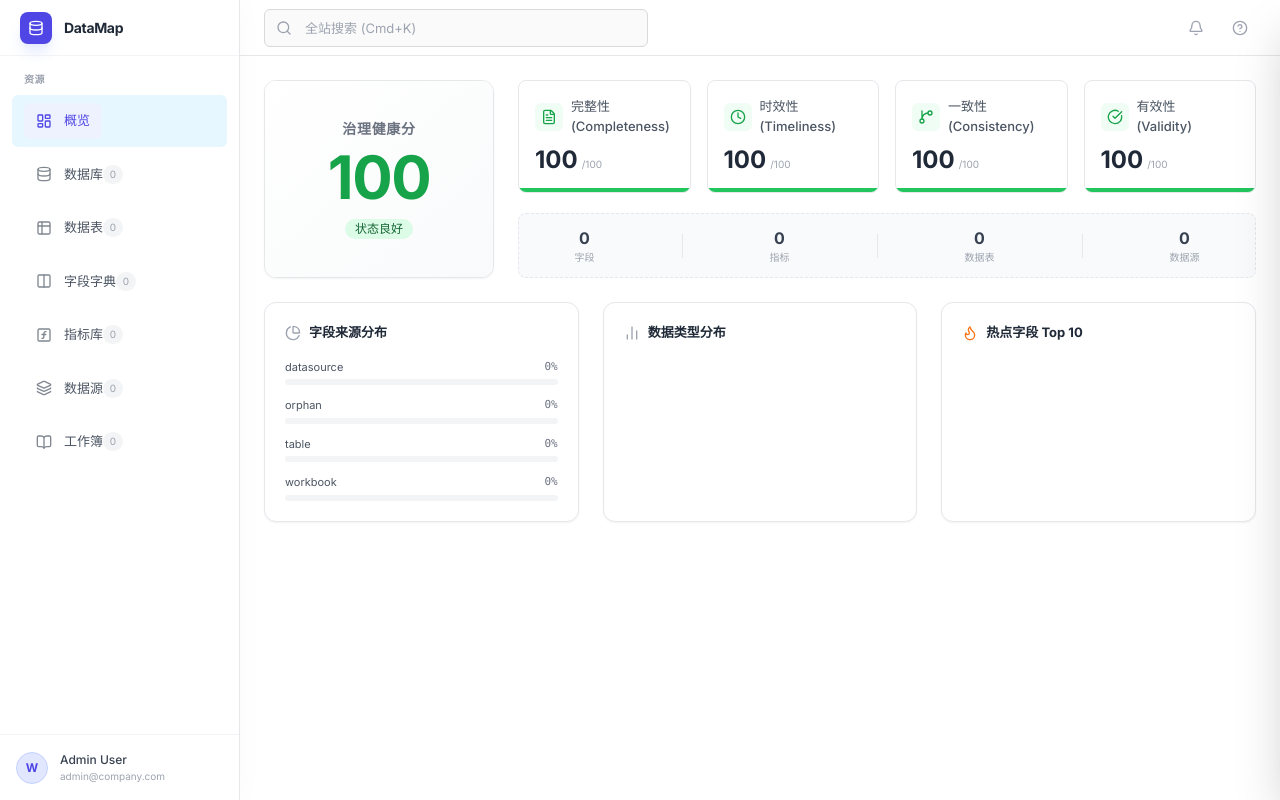
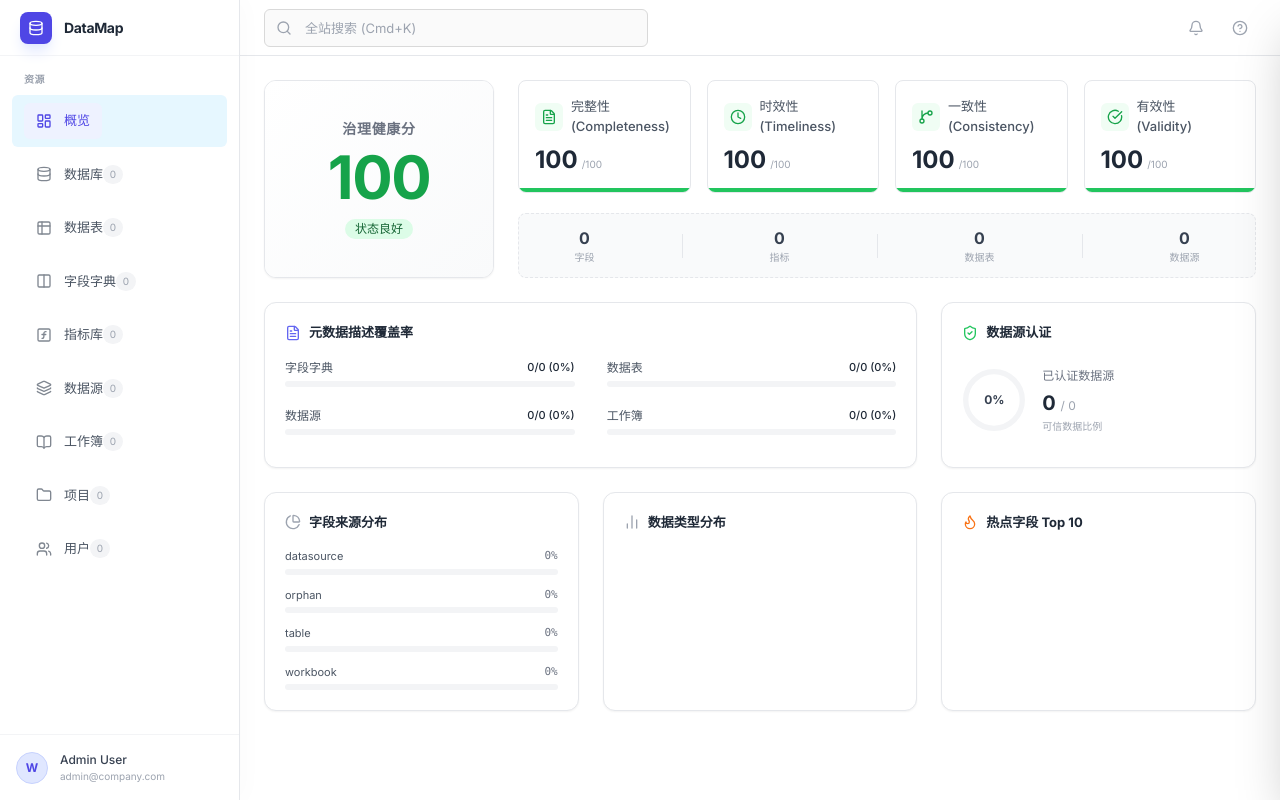
Before and after one commit to dabaige53/metadata01, a Flask app: page / in a window 1280 px wide. Run offline with Flask 3, Linux system fonts and the light colour scheme; data that the repository does not hold is empty; some libraries are stand-ins or nearby versions.

Commit message:
feat: 添加项目和用户模块，并为概览页新增元数据描述覆盖率和数据源认证展示。

```diff
--- a/app/routes/api.py
+++ b/app/routes/api.py
@@ -5,8 +5,9 @@ REST API 路由
 from flask import Blueprint, jsonify, request, g
 from sqlalchemy import func, case
 from ..models import (
-    Database, DBTable, Field, Datasource, Workbook, View,
-    CalculatedField, Metric, MetricVariant, MetricDuplicate
+    Database, DBTable, DBColumn, Field, Datasource, Workbook, View,
+    CalculatedField, Metric, MetricVariant, MetricDuplicate,
+    TableauUser, Project
 )
 
 api_bp = Blueprint('api', __name__)
@@ -32,7 +33,9 @@ def get_stats():
         'views': session.query(View).count(),
         'metrics': calc_fields_count,  # 指标数量 = 计算字段数量
         'duplicateMetrics': 0,  # 暂不计算重复
-        'orphanedFields': session.query(Field).outerjoin(Field.views).filter(View.id == None).count()
+        'orphanedFields': session.query(Field).outerjoin(Field.views).filter(View.id == None).count(),
+        'projects': session.query(Project).count(),
+        'users': session.query(TableauUser).count()
     }
 
     return jsonify(stats)
@@ -951,7 +954,6 @@ def get_lineage_graph(item_type, item_id):
     })
 
 
-# ==================== 治理操作接口 - 已禁用 (只读展示) ====================
 @api_bp.route('/governance/merge', methods=['POST'])
 def merge_metrics(): return jsonify({'error': '只读模式，治理操作已禁用'}), 405
 
@@ -960,3 +962,353 @@ def deprecate_metrics(): return jsonify({'error': '只读模式，治理操作
 
 @api_bp.route('/governance/cleanup', methods=['POST'])
 def cleanup_fields(): return jsonify({'error': '只读模式，治理操作已禁用'}), 405
+
+
+# ==================== 数据质量接口 ====================
+
+@api_bp.route('/quality/overview')
+def get_quality_overview():
+    """获取数据质量概览 - 描述覆盖率、认证状态等"""
+    session = g.db_session
+
+    # 字段描述覆盖率
+    total_fields = session.query(Field).count()
+    fields_with_desc = session.query(Field).filter(
+        Field.description != None,
+        Field.description != ''
+    ).count()
+    field_desc_coverage = round(fields_with_desc / total_fields * 100, 1) if total_fields else 0
+
+    # 数据源描述覆盖率
+    total_datasources = session.query(Datasource).count()
+    ds_with_desc = session.query(Datasource).filter(
+        Datasource.description != None,
+        Datasource.description != ''
+    ).count()
+    ds_desc_coverage = round(ds_with_desc / total_datasources * 100, 1) if total_datasources else 0
+
+    # 数据源认证状态
+    certified_ds = session.query(Datasource).filter(Datasource.is_certified == True).count()
+    certification_rate = round(certified_ds / total_datasources * 100, 1) if total_datasources else 0
+
+    # 表描述覆盖率
+    total_tables = session.query(DBTable).count()
+    tables_with_desc = session.query(DBTable).filter(
+        DBTable.description != None,
+        DBTable.description != ''
+    ).count()
+    table_desc_coverage = round(tables_with_desc / total_tables * 100, 1) if total_tables else 0
+
+    # 工作簿描述覆盖率
+    total_workbooks = session.query(Workbook).count()
+    wb_with_desc = session.query(Workbook).filter(
+        Workbook.description != None,
+        Workbook.description != ''
+    ).count()
+    wb_desc_coverage = round(wb_with_desc / total_workbooks * 100, 1) if total_workbooks else 0
+
+    # 计算综合质量分数
+    quality_score = int((field_desc_coverage + ds_desc_coverage + certification_rate + table_desc_coverage) / 4)
+
+    return jsonify({
+        'quality_score': quality_score,
+        'field_coverage': {
+            'total': total_fields,
+            'with_description': fields_with_desc,
+            'coverage_rate': field_desc_coverage
+        },
+        'datasource_coverage': {
+            'total': total_datasources,
+            'with_description': ds_with_desc,
+            'coverage_rate': ds_desc_coverage,
+            'certified': certified_ds,
+            'certification_rate': certification_rate
+        },
+        'table_coverage': {
+            'total': total_tables,
+            'with_description': tables_with_desc,
+            'coverage_rate': table_desc_coverage
+        },
+        'workbook_coverage': {
+            'total': total_workbooks,
+            'with_description': wb_with_desc,
+            'coverage_rate': wb_desc_coverage
+        }
+    })
+
+
+@api_bp.route('/quality/uncovered-fields')
+def get_uncovered_fields():
+    """获取缺少描述的字段列表"""
+    session = g.db_session
+    page = request.args.get('page', 1, type=int)
+    page_size = request.args.get('page_size', 50, type=int)
+
+    query = session.query(Field).filter(
+        (Field.description == None) | (Field.description == '')
+    )
+
+    total = query.count()
+    offset = (page - 1) * page_size
+    fields = query.offset(offset).limit(page_size).all()
+
+    results = []
+    for f in fields:
+        results.append({
+            'id': f.id,
+            'name': f.name,
+            'data_type': f.data_type,
+            'role': f.role,
+            'datasource_name': f.datasource.name if f.datasource else '-',
+            'datasource_id': f.datasource_id,
+            'table_name': f.table.name if f.table else '-'
+        })
+
+    return jsonify({
+        'items': results,
+        'total': total,
+        'page': page,
+        'page_size': page_size
+    })
+
+
+@api_bp.route('/quality/uncertified-datasources')
+def get_uncertified_datasources():
+    """获取未认证的数据源列表"""
+    session = g.db_session
+
+    datasources = session.query(Datasource).filter(
+        (Datasource.is_certified == False) | (Datasource.is_certified == None)
+    ).all()
+
+    results = []
+    for ds in datasources:
+        results.append({
+            'id': ds.id,
+            'name': ds.name,
+            'project_name': ds.project_name,
+            'owner': ds.owner,
+            'has_description': bool(ds.description),
+            'field_count': len(ds.fields),
+            'workbook_count': len(ds.workbooks)
+        })
+
+    return jsonify({
+        'items': results,
+        'total': len(results)
+    })
+
+
+# ==================== 项目接口 ====================
+
+@api_bp.route('/projects')
+def get_projects():
+    """获取项目列表及统计"""
+    session = g.db_session
+
+    projects = session.query(Project).all()
+
+    # 统计各项目资产数量
+    results = []
+    for p in projects:
+        # 通过 project_name 统计关联资产
+        ds_count = session.query(Datasource).filter(
+            Datasource.project_name == p.name
+        ).count()
+        wb_count = session.query(Workbook).filter(
+            Workbook.project_name == p.name
+        ).count()
+
+        results.append({
+            'id': p.id,
+            'name': p.name,
+            'description': p.description,
+            'datasource_count': ds_count,
+            'workbook_count': wb_count,
+            'total_assets': ds_count + wb_count
+        })
+
+    # 按资产数量排序
+    results.sort(key=lambda x: x['total_assets'], reverse=True)
+
+    return jsonify({
+        'items': results,
+        'total': len(results)
+    })
+
+
+@api_bp.route('/projects/<project_id>')
+def get_project_detail(project_id):
+    """获取项目详情及关联资产"""
+    session = g.db_session
+
+    project = session.query(Project).filter(Project.id == project_id).first()
+    if not project:
+        return jsonify({'error': 'Not found'}), 404
+
+    # 获取关联的数据源
+    datasources = session.query(Datasource).filter(
+        Datasource.project_name == project.name
+    ).all()
+
+    # 获取关联的工作簿
+    workbooks = session.query(Workbook).filter(
+        Workbook.project_name == project.name
+    ).all()
+
+    return jsonify({
+        'id': project.id,
+        'name': project.name,
+        'description': project.description,
+        'datasources': [{
+            'id': ds.id,
+            'name': ds.name,
+            'owner': ds.owner,
+            'is_certified': ds.is_certified,
+            'field_count': len(ds.fields)
+        } for ds in datasources],
+        'workbooks': [{
+            'id': wb.id,
+            'name': wb.name,
+            'owner': wb.owner,
+            'view_count': len(wb.views)
+        } for wb in workbooks]
+    })
+
+
+# ==================== 用户接口 ====================
+
+@api_bp.route('/users')
+def get_users():
+    """获取用户列表及资产统计"""
+    session = g.db_session
+
+    users = session.query(TableauUser).all()
+
+    results = []
+    for u in users:
+        # 统计用户拥有的资产
+        ds_count = session.query(Datasource).filter(
+            Datasource.owner == u.name
+        ).count()
+        wb_count = session.query(Workbook).filter(
+            Workbook.owner == u.name
+        ).count()
+
+        results.append({
+            'id': u.id,
+            'name': u.name,
+            'display_name': u.display_name,
+            'email': u.email,
+            'site_role': u.site_role,
+            'datasource_count': ds_count,
+            'workbook_count': wb_count,
+            'total_assets': ds_count + wb_count
+        })
+
+    # 按资产数量排序
+    results.sort(key=lambda x: x['total_assets'], reverse=True)
+
+    return jsonify({
+        'items': results,
+        'total': len(results)
+    })
+
+
+@api_bp.route('/users/<user_id>')
+def get_user_detail(user_id):
+    """获取用户详情及拥有的资产"""
+    session = g.db_session
+
+    user = session.query(TableauUser).filter(TableauUser.id == user_id).first()
+    if not user:
+        return jsonify({'error': 'Not found'}), 404
+
+    # 获取用户的数据源
+    datasources = session.query(Datasource).filter(
+        Datasource.owner == user.name
+    ).all()
+
+    # 获取用户的工作簿
+    workbooks = session.query(Workbook).filter(
+        Workbook.owner == user.name
+    ).all()
+
+    return jsonify({
+        'id': user.id,
+        'name': user.name,
+        'display_name': user.display_name,
+        'email': user.email,
+        'site_role': user.site_role,
+        'datasources': [{
+            'id': ds.id,
+            'name': ds.name,
+            'project_name': ds.project_name,
+            'is_certified': ds.is_certified
+        } for ds in datasources],
+        'workbooks': [{
+            'id': wb.id,
+            'name': wb.name,
+            'project_name': wb.project_name,
+            'view_count': len(wb.views)
+        } for wb in workbooks]
+    })
+
+
+# ==================== 资产健康评分接口 ====================
+
+@api_bp.route('/health/datasources')
+def get_datasource_health():
+    """获取数据源健康评分排名"""
+    session = g.db_session
+    import datetime
+
+    datasources = session.query(Datasource).all()
+
+    results = []
+    for ds in datasources:
+        # 计算健康分
+        score = 100
+        issues = []
+
+        # 无描述 -20分
+        if not ds.description:
+            score -= 20
+            issues.append('缺少描述')
+
+        # 未认证 -15分
+        if not ds.is_certified:
+            score -= 15
+            issues.append('未认证')
+
+        # 数据刷新超过30天 -25分
+        if ds.has_extract and ds.extract_last_refresh_time:
+            days_since_refresh = (datetime.datetime.now(datetime.timezone.utc) - ds.extract_last_refresh_time).days if ds.extract_last_refresh_time.tzinfo else (datetime.datetime.now() - ds.extract_last_refresh_time).days
+            if days_since_refresh > 30:
+                score -= 25
+                issues.append(f'数据过期({days_since_refresh}天)')
+
+        # 无关联表 -10分
+        if not ds.tables:
+            score -= 10
+            issues.append('无上游表')
+
+        results.append({
+            'id': ds.id,
+            'name': ds.name,
+            'project_name': ds.project_name,
+            'owner': ds.owner,
+            'health_score': max(0, score),
+            'issues': issues,
+            'is_certified': ds.is_certified,
+            'has_description': bool(ds.description)
+        })
+
+    # 按健康分排序
+    results.sort(key=lambda x: x['health_score'])
+
+    return jsonify({
+        'items': results,
+        'total': len(results),
+        'avg_score': round(sum(r['health_score'] for r in results) / len(results), 1) if results else 0
+    })
--- a/app/static/js/app.js
+++ b/app/static/js/app.js
@@ -133,10 +133,25 @@ function renderList() {
     const c = document.getElementById('main-content');
     const n = state.filteredData.length;
     const t = state.activeModule;
-    const titles = { databases: '数据库', tables: '数据表', fields: '字段字典', metrics: '指标库', datasources: '数据源', workbooks: '工作簿' };
+    const titles = {
+        databases: '数据库',
+        tables: '数据表',
+        fields: '字段字典',
+        metrics: '指标库',
+        datasources: '数据源',
+        workbooks: '工作簿',
+        projects: '项目',
+        users: '用户'
+    };
 
     // 排序按钮
-    const sortCfg = { fields: ['usageCount:热度', 'name:名称'], metrics: ['complexity:复杂度', 'referenceCount:引用'], tables: ['field_count:字段数'] };
+    const sortCfg = {
+        fields: ['usageCount:热度', 'name:名称'],
+        metrics: ['complexity:复杂度', 'referenceCount:引用'],
+        tables: ['field_count:字段数'],
+        projects: ['total_assets:资产数', 'name:名称'],
+        users: ['total_assets:资产数', 'name:名称']
+    };
     const sortBtns = (sortCfg[t] || []).map(s => {
         const [k, l] = s.split(':');
         const active = state.sortOption === k;
@@ -222,6 +237,8 @@ function getModuleContent(t) {
         case 'metrics': return renderMetricsTable();
         case 'datasources': return renderDSTable();
         case 'workbooks': return renderWBTable();
+        case 'projects': return renderProjectsTable();
+        case 'users': return renderUsersTable();
         default: return '';
     }
 }
@@ -456,11 +473,49 @@ async function navigateWithFilter(module, filterKey, filterVal) {
     await switchModule(module, initialFilters);
 }
 
+// ===================== 项目表格 =====================
+function renderProjectsTable() {
+    return `<table class="data-table">
+        <thead><tr><th>项目名称</th><th>简介</th><th>数据源</th><th>工作簿</th><th>资产总数</th></tr></thead>
+        <tbody>${state.filteredData.map(i => `
+            <tr onclick="showDetail('${i.id}','projects')">
+                <td><div class="cell-main"><i data-lucide="folder" class="icon proj"></i><span class="name">${i.name}</span></div></td>
+                <td class="muted"><span class="truncate max-w-[200px]">${i.description || '-'}</span></td>
+                <td class="num">${i.datasource_count || 0}</td>
+                <td class="num">${i.workbook_count || 0}</td>
+                <td class="num font-bold">${i.total_assets || 0}</td>
+            </tr>`).join('')}
+        </tbody>
+    </table>`;
+}
+
+// ===================== 用户表格 =====================
+function renderUsersTable() {
+    return `<table class="data-table">
+        <thead><tr><th>用户名</th><th>显示名称</th><th>角色</th><th>数据源</th><th>工作簿</th><th>资产总数</th></tr></thead>
+        <tbody>${state.filteredData.map(i => `
+            <tr onclick="showDetail('${i.id}','users')">
+                <td><div class="cell-main"><i data-lucide="user" class="icon user"></i><span class="name">${i.name}</span></div></td>
+                <td>${i.display_name || '-'}</td>
+                <td><span class="tag role">${i.site_role || 'User'}</span></td>
+                <td class="num">${i.datasource_count || 0}</td>
+                <td class="num">${i.workbook_count || 0}</td>
+                <td class="num font-bold">${i.total_assets || 0}</td>
+            </tr>`).join('')}
+        </tbody>
+    </table>`;
+}
+
+
 // ===================== 概览 (新版治理仪表盘) =====================
 async function renderOverview() {
     const c = document.getElementById('main-content');
     try {
-        const d = await api.get('/dashboard/analysis');
+        // 并行请求：获取仪表盘分析数据和质量概览数据
+        const [d, qualityData] = await Promise.all([
+            api.get('/dashboard/analysis'),
+            api.get('/quality/overview').catch(() => null) // 允许失败 (向后兼容)
+        ]);
 
         // 确保 scores 存在 (兼容旧接口)
         const scores = d.governance_scores || { completeness: 0, timeliness: 0, consistency: 0, validity: 0 };
@@ -471,7 +526,6 @@ async function renderOverview() {
 
         // 辅助函数: 构建维度卡片
         const buildDimCard = (label, score, icon, color) => {
-            const status = score >= 90 ? 'good' : score >= 70 ? 'warn' : 'bad';
             const statusColor = score >= 90 ? 'text-green-600' : score >= 70 ? 'text-orange-500' : 'text-red-500';
             const bgClass = score >= 90 ? 'bg-green-50' : score >= 70 ? 'bg-orange-50' : 'bg-red-50';
 
@@ -541,6 +595,44 @@ async function renderOverview() {
             </div>`;
         };
 
+        // 辅助函数: 构建覆盖率进度条 (新)
+        const buildCoverageBar = (title, data) => {
+            const pct = data.coverage_rate || 0;
+            const color = pct >= 80 ? 'bg-green-500' : pct >= 50 ? 'bg-yellow-500' : 'bg-red-500';
+            return `
+            <div class="mb-3 last:mb-0">
+                <div class="flex justify-between items-center mb-1">
+                    <span class="text-[12px] text-gray-600">${title}</span>
+                    <span class="text-[11px] font-medium text-gray-800">${data.with_description}/${data.total} (${pct}%)</span>
+                </div>
+                <div class="h-1.5 w-full bg-gray-100 rounded-full overflow-hidden">
+                    <div class="h-full ${color}" style="width: ${pct}%"></div>
+                </div>
+            </div>`;
+        };
+
+        // 辅助函数: 构建认证状态环 (新)
+        const buildCertPie = (data) => {
+            const pct = data.certification_rate || 0;
+            const color = pct >= 80 ? 'text-green-500' : pct >= 50 ? 'text-yellow-500' : 'text-red-500';
+
+            return `
+            <div class="flex items-center gap-4">
+                <div class="relative w-16 h-16 flex items-center justify-center">
+                    <svg viewBox="0 0 36 36" class="w-full h-full transform -rotate-90">
+                        <path d="M18 2.0845 a 15.9155 15.9155 0 0 1 0 31.831 a 15.9155 15.9155 0 0 1 0 -31.831" fill="none" stroke="#f3f4f6" stroke-width="3" />
+                        <path d="M18 2.0845 a 15.9155 15.9155 0 0 1 0 31.831 a 15.9155 15.9155 0 0 1 0 -31.831" fill="none" stroke="currentColor" stroke-width="3" stroke-dasharray="${pct}, 100" class="${color}" />
+                    </svg>
+                    <div class="absolute text-[12px] font-bold text-gray-700">${pct}%</div>
+                </div>
+                <div class="flex-1">
+                    <div class="text-[12px] text-gray-500 mb-1">已认证数据源</div>
+                    <div class="text-xl font-bold text-gray-800">${data.certified} <span class="text-xs font-normal text-gray-400">/ ${data.total}</span></div>
+                    <div class="text-[10px] text-gray-400 mt-0.5">可信数据比例</div>
+                </div>
+            </div>`;
+        };
+
         // 颜色映射
         const typeColors = k => ({ 'string': '#10b981', 'integer': '#3b82f6', 'real': '#f59e0b', 'datetime': '#8b5cf6', 'boolean': '#6366f1' }[k] || '#94a3b8');
 
@@ -595,6 +687,34 @@ async function renderOverview() {
                         </div>
                     </div>
                 </div>
+
+                <!-- 新增：数据质量仪表盘 (如果有质量数据) -->
+                ${qualityData ? `
+                <div class="grid grid-cols-1 md:grid-cols-3 gap-6">
+                    <!-- 描述覆盖率 -->
+                    <div class="col-span-2 bg-white p-5 rounded-xl border border-gray-200 shadow-sm">
+                        <h4 class="text-[13px] font-bold text-gray-800 mb-4 flex items-center gap-2">
+                            <i data-lucide="file-text" class="w-4 h-4 text-indigo-500"></i> 元数据描述覆盖率
+                        </h4>
+                        <div class="grid grid-cols-2 gap-x-8 gap-y-2">
+                             ${buildCoverageBar('字段字典', qualityData.field_coverage)}
+                             ${buildCoverageBar('数据表', qualityData.table_coverage)}
+                             ${buildCoverageBar('数据源', qualityData.datasource_coverage)}
+                             ${buildCoverageBar('工作簿', qualityData.workbook_coverage)}
+                        </div>
+                    </div>
+
+                    <!-- 认证状态 -->
+                    <div class="bg-white p-5 rounded-xl border border-gray-200 shadow-sm">
+                        <h4 class="text-[13px] font-bold text-gray-800 mb-4 flex items-center gap-2">
+                            <i data-lucide="shield-check" class="w-4 h-4 text-green-500"></i> 数据源认证
+                        </h4>
+                        <div class="py-2">
+                            ${buildCertPie(qualityData.datasource_coverage)}
+                        </div>
+                    </div>
+                </div>
+                ` : ''}
 
                 <!-- 待处理事项 (Action Center) -->
                 ${(d.issues.stale_datasources || d.issues.duplicate_formulas || d.issues.orphaned_tables || d.issues.missing_description) ? `
--- a/app/templates/index.html
+++ b/app/templates/index.html
@@ -26,7 +26,9 @@
                     {'id': 'fields', 'icon': 'columns', 'label': '字段字典'},
                     {'id': 'metrics', 'icon': 'function-square', 'label': '指标库'},
                     {'id': 'datasources', 'icon': 'layers', 'label': '数据源'},
-                    {'id': 'workbooks', 'icon': 'book-open', 'label': '工作簿'}
+                    {'id': 'workbooks', 'icon': 'book-open', 'label': '工作簿'},
+                    {'id': 'projects', 'icon': 'folder', 'label': '项目'},
+                    {'id': 'users', 'icon': 'users', 'label': '用户'}
                     ] %}
                     <li class="nav-item group" onclick="switchModule('{{ item.id }}')">
                         <div
```
